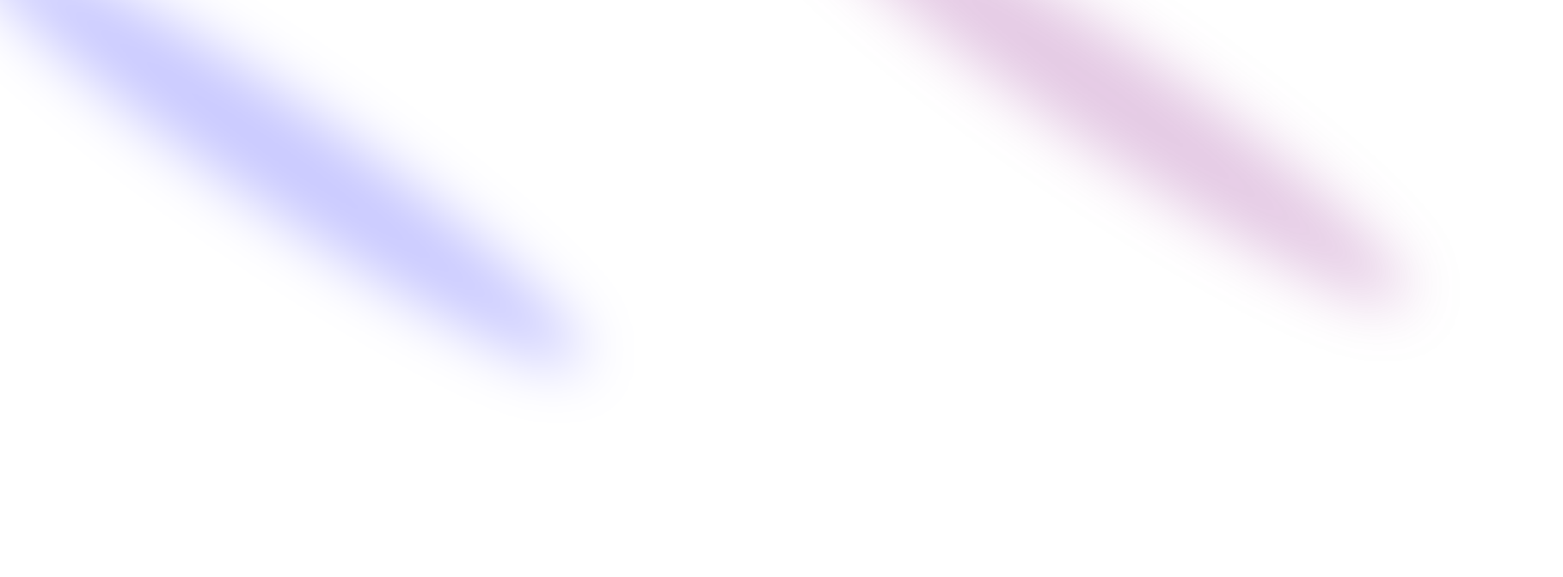
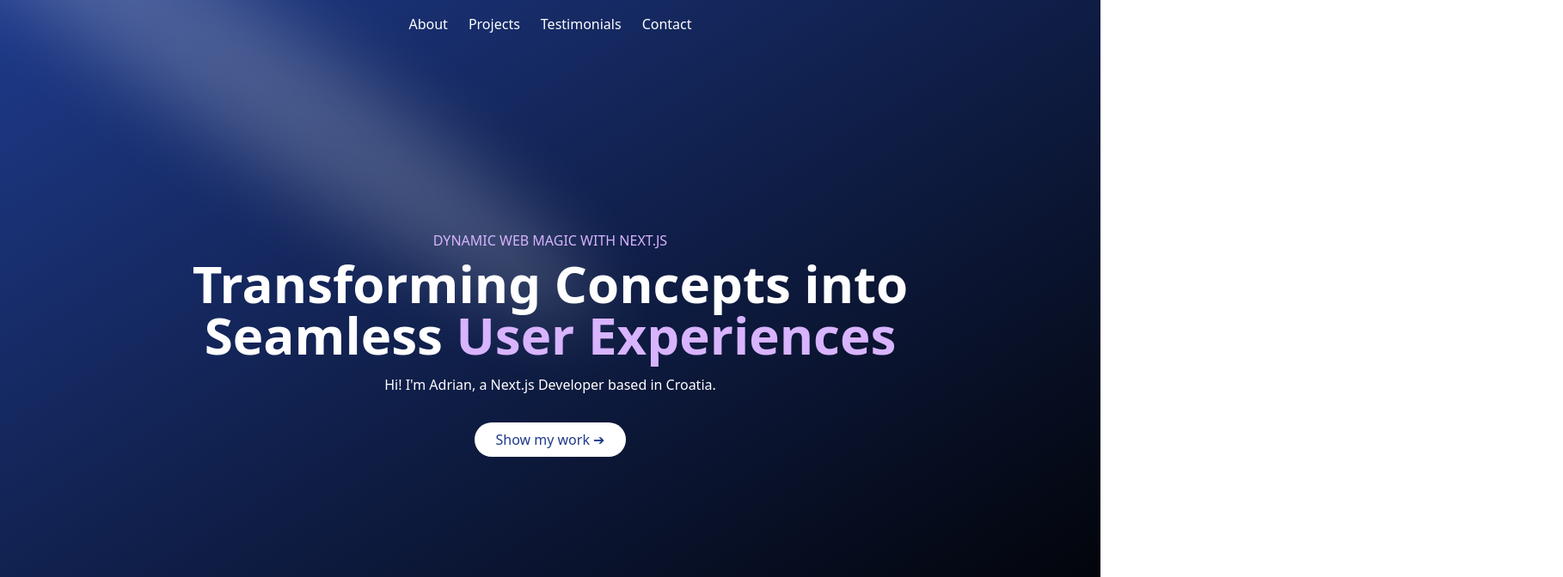
Before and after one commit to Sivasish48/TriCode, a React (Vite) app in the folder frontend/: page / in a window 1280 px wide. Shown: the top 672 px of the page at 86% size, 1818 px wide, since content can reach past the window. Built offline with nearby package versions, Linux system fonts and the light colour scheme.

Commit message:
got some styilng

```diff
--- a/frontend/package.json
+++ b/frontend/package.json
@@ -27,8 +27,7 @@
     "react-redux": "^9.1.2",
     "react-resizable-panels": "^2.1.0",
     "react-router-dom": "^6.26.1",
-    "tailwind-merge": "^2.5.2",
-    "tailwindcss-animate": "^1.0.7"
+    "tailwind-merge": "^2.5.2"
   },
   "devDependencies": {
     "@eslint/js": "^9.8.0",
@@ -43,6 +42,7 @@
     "globals": "^15.9.0",
     "postcss": "^8.4.41",
     "tailwindcss": "^3.4.10",
+    "tailwindcss-animate": "^1.0.7",
     "typescript": "^5.5.3",
     "typescript-eslint": "^8.0.0",
     "vite": "^5.4.0"
--- a/frontend/src/Pages/Landing.tsx
+++ b/frontend/src/Pages/Landing.tsx
@@ -1,26 +1,34 @@
-import React from 'react'
-import { Spotlight } from '../components/ui/spotlight'
-function Landing() {
+import React from "react";
+import { Spotlight } from "../components/ui/spotlight";
+
+export default function Landing() {
   return (
-    <div className="pb-20 pt-36">
-         <div>
-        <Spotlight
-          className="-top-40 -left-10 md:-left-32 md:-top-20 h-screen"
-          fill="white"
-        />
-        <Spotlight
-          className="h-[80vh] w-[50vw] top-10 left-full"
-          fill="purple"
-        />
-        <Spotlight className="left-80 top-28 h-[80vh] w-[50vw]" fill="blue" />
+    <div className="h-screen w-full bg-gradient-to-br from-blue-900 to-black overflow-hidden relative">
+      <Spotlight
+        className="-top-40 left-0 md:left-60 md:-top-20"
+        fill="white"
+      />
+      <nav className="absolute top-0 left-0 right-0 p-4 z-20">
+        <ul className="flex justify-center space-x-6 text-white">
+          <li><a href="#about" className="hover:text-purple-300">About</a></li>
+          <li><a href="#projects" className="hover:text-purple-300">Projects</a></li>
+          <li><a href="#testimonials" className="hover:text-purple-300">Testimonials</a></li>
+          <li><a href="#contact" className="hover:text-purple-300">Contact</a></li>
+        </ul>
+      </nav>
+      <div className="flex flex-col items-center justify-center h-full text-center px-4 relative z-10">
+        <p className="text-purple-300 mb-2">DYNAMIC WEB MAGIC WITH NEXT.JS</p>
+        <h1 className="text-4xl md:text-6xl font-bold text-white mb-4">
+          Transforming Concepts into<br />
+          Seamless <span className="text-purple-300">User Experiences</span>
+        </h1>
+        <p className="text-white mb-8">
+          Hi! I'm Adrian, a Next.js Developer based in Croatia.
+        </p>
+        <button className="bg-white text-blue-900 px-6 py-2 rounded-full hover:bg-purple-300 transition duration-300">
+          Show my work ➔
+        </button>
       </div>
-      </div>
-
-
-
-
-
-  )
+    </div>
+  );
 }
-
-export default Landing
--- a/frontend/src/components/ui/spotlight.tsx
+++ b/frontend/src/components/ui/spotlight.tsx
@@ -8,18 +8,14 @@ type SpotlightProps = {
 
 export const Spotlight = ({ className, fill }: SpotlightProps) => {
   return (
-
     <svg
       className={cn(
         "animate-spotlight pointer-events-none absolute z-[1]  h-[169%] w-[138%] lg:w-[84%] opacity-0",
         className
-
       )}
-
       xmlns="http://www.w3.org/2000/svg"
       viewBox="0 0 3787 2842"
       fill="none"
-
     >
       <g filter="url(#filter)">
         <ellipse
--- a/frontend/tailwind.config.ts
+++ b/frontend/tailwind.config.ts
@@ -1,5 +1,7 @@
+import animatePlugin from 'tailwindcss-animate';
+
 /** @type {import('tailwindcss').Config} */
-module.exports = {
+export default {
   darkMode: ["class"],
   content: [
     './pages/**/*.{ts,tsx}',
@@ -7,7 +9,6 @@ module.exports = {
     './app/**/*.{ts,tsx}',
     './src/**/*.{ts,tsx}',
   ],
-  prefix: "",
   theme: {
     container: {
       center: true,
@@ -84,5 +85,5 @@ module.exports = {
       },
     },
   },
-  plugins: [require("tailwindcss-animate")],
+  plugins: [import("tailwindcss-animate")],
 };
```
Also changed, not shown: 1 other file (tests, documents, lock files or other folders).
